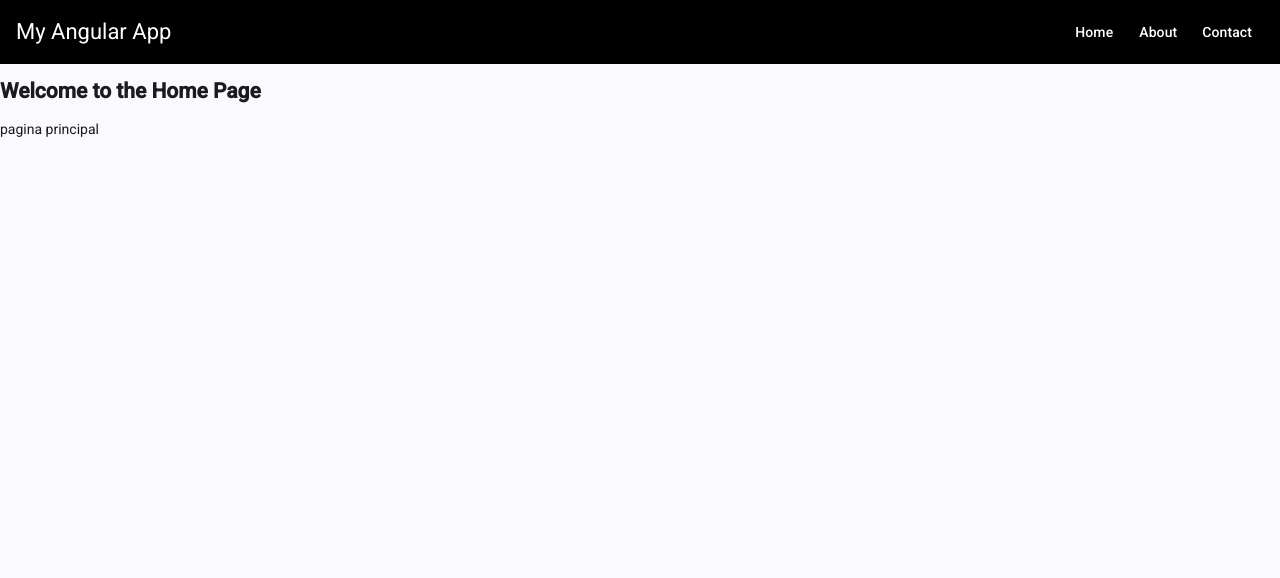
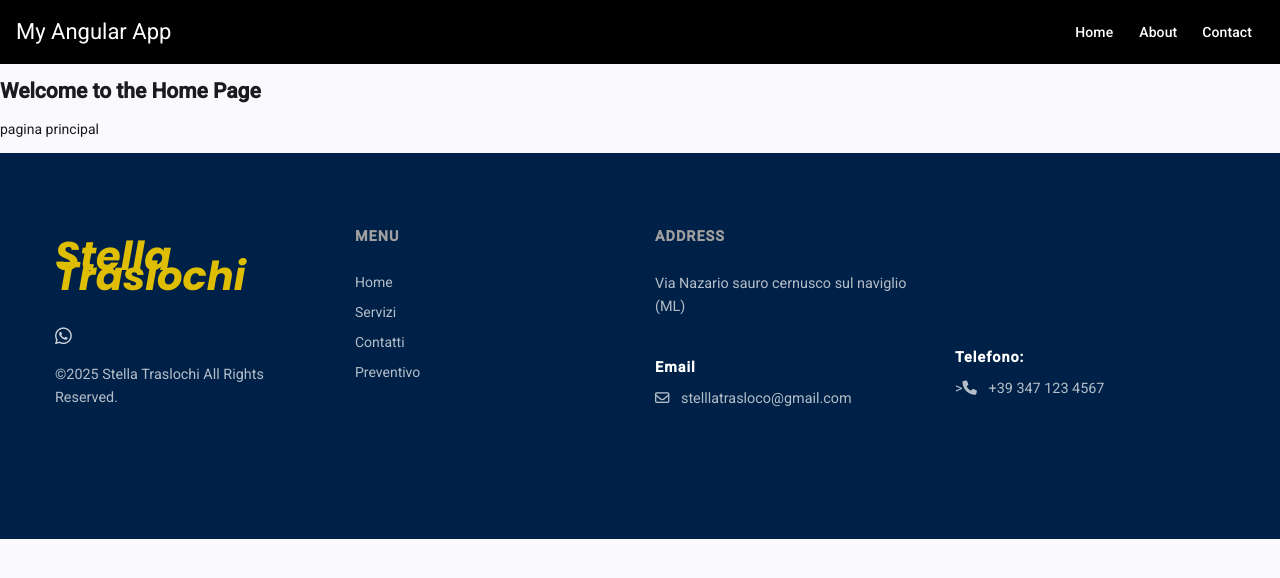
Before and after one commit to JoshuaJSR/Static-web, an Angular app: page /home in a window 1280 px wide. Shown: the top 578 px of the page. Built offline with nearby package versions, Linux system fonts and the light colour scheme.

Commit message:
feat: creacion de componente footer

```diff
--- a/src/app/app.html
+++ b/src/app/app.html
@@ -1,4 +1,4 @@
 <!--app-footer /> -->
 <app-navbar></app-navbar>
 <router-outlet />
-<!-- <app-footer /> -->
+<app-footer />
--- a/src/app/app.ts
+++ b/src/app/app.ts
@@ -1,9 +1,10 @@
 import { Component } from '@angular/core';
 import { RouterOutlet } from '@angular/router';
 import { Navbar } from "./shared/navbar/navbar";
+import { Footer } from './shared/footer/footer';
 @Component({
   selector: 'app-root',
-  imports: [RouterOutlet, Navbar],
+  imports: [RouterOutlet, Navbar, Footer],
   standalone: true,
   templateUrl: './app.html',
   styleUrl: './app.css'
--- a/src/app/shared/footer/footer.css
+++ b/src/app/shared/footer/footer.css
@@ -0,0 +1,134 @@
+@import url('https://fonts.googleapis.com/css2?family=Poppins:ital,wght@0,100;0,200;0,300;0,400;0,500;0,600;0,700;0,800;0,900;1,100;1,200;1,300;1,400;1,500;1,600;1,700;1,800;1,900&display=swap');
+
+/* Estilos Generales */
+body {
+    margin: 0;
+    font-family: 'Arial', sans-serif;
+}
+
+.main-footer {
+    background-color: #002147;
+    color: #ffffff;
+    padding: 60px 20px;
+}
+
+.footer-container {
+    max-width: 1200px;
+    margin: 0 auto;
+    display: flex;
+    flex-wrap: wrap;
+    justify-content: space-between;
+}
+
+.footer-column {
+    flex: 1;
+    min-width: 200px;
+    margin-bottom: 30px;
+    padding: 0 15px;
+}
+
+/* Columna del Logo */
+.footer-logo {
+    font-size: 2.5rem;
+    margin-bottom: 40px;
+    font-weight: normal;
+}
+
+.social-icons {
+    margin-bottom: 15px;
+}
+h2{
+    color:rgb(223, 190, 2);
+    font-family:Poppins;
+    font-weight: bold !important;
+    font-style:italic;
+}
+.social-icons a {
+    color: #ffffff;
+    margin-right: 15px;
+    font-size: 1.2rem;
+    text-decoration: none;
+    opacity: 0.8;
+}
+
+.copyright {
+    font-size: 0.75rem;
+    opacity: 0.6;
+}
+
+/* Títulos y Listas */
+h3 {
+    font-size: 0.9rem;
+    letter-spacing: 1px;
+    margin-bottom: 25px;
+    color: #a0a0a0;
+}
+
+ul {
+    list-style: none;
+    padding: 0;
+}
+
+ul li {
+    margin-bottom: 10px;
+}
+
+ul li a {
+    color: #ffffff;
+    text-decoration: none;
+    opacity: 0.7;
+    transition: opacity 0.3s;
+}
+
+ul li a:hover {
+    opacity: 1;
+}
+
+/* Secciones de Dirección y Email */
+.footer-column p {
+    font-size: 0.9rem;
+    line-height: 1.6;
+    opacity: 0.7;
+    margin-bottom: 40px;
+}
+
+.contact-person {
+    margin-top: 20px;
+}
+
+.contact-person h3 {
+    margin-bottom: 10px;
+    color: #ffffff;
+}
+
+.contact-person a {
+    color: #ffffff;
+    text-decoration: none;
+    font-size: 0.9rem;
+    opacity: 0.7;
+}
+
+.contact-person i {
+    margin-right: 8px;
+}
+
+
+.empty-space {
+    margin-top: 135px;
+}
+
+/* Responsivo para móviles */
+@media (max-width: 768px) {
+    .footer-container {
+        flex-direction: column;
+    }
+    .empty-space {
+        margin-top: 0;
+    }
+}
+
+.footer-link.active {
+  color: #ffc107;
+  font-weight: bold;
+  text-decoration: underline;
+}
--- a/src/app/shared/footer/footer.html
+++ b/src/app/shared/footer/footer.html
@@ -1 +1,62 @@
-<p>footer works!</p>
+<footer class="main-footer">
+  <div class="footer-container">
+    <div class="footer-column brand-section">
+      <h2 class="footer-logo">Stella Traslochi</h2>
+      <div class="social-icons">
+        <a
+          href="https://wa.me/393510530284"
+          target="_blank"
+          aria-label="Chat WhatsApp"
+        >
+          <i class="fab fa-whatsapp"></i>
+        </a>
+      </div>
+      <p class="copyright">©2025 Stella Traslochi All Rights Reserved.</p>
+    </div>
+
+    <div class="footer-column">
+      <h3>MENU</h3>
+      <ul>
+        <li><a class="footer-link" href="../public/index.html">Home</a></li>
+        <li><a class="footer-link" href="../public/us.html">Servizi</a></li>
+        <li>
+          <a class="footer-link" href="../public/contact.html">Contatti</a>
+        </li>
+        <li>
+          <a class="footer-link" href="../public/Quote.html">Preventivo</a>
+        </li>
+      </ul>
+    </div>
+
+    <div class="footer-column">
+      <h3>ADDRESS</h3>
+      <p>Via Nazario sauro cernusco sul naviglio (ML)</p>
+
+      <div class="contact-person">
+        <h3>Email</h3>
+        <a href="https://mail.google.com/mail/?view=cm&fs=1&to=stelllatrasloco@gmail.com"
+          target="_blank"
+          ><i class="far fa-envelope"></i> stelllatrasloco@gmail.com</a
+        >
+      </div>
+    </div>
+
+    <div class="footer-column">
+      <div class="contact-person empty-space">
+        <h3>Telefono:</h3>
+        <a  href="https://wa.me/393510530284">
+          ><i class="fas fa-phone"></i> +39 347 123 4567</a
+        >
+      </div>
+    </div>
+  </div>
+</footer>
+
+<script
+  src="https://kit.fontawesome.com/your-code.js"
+  crossorigin="anonymous"
+></script>
+<link
+  rel="stylesheet"
+  href="https://cdnjs.cloudflare.com/ajax/libs/font-awesome/6.0.0/css/all.min.css"
+/>
```
